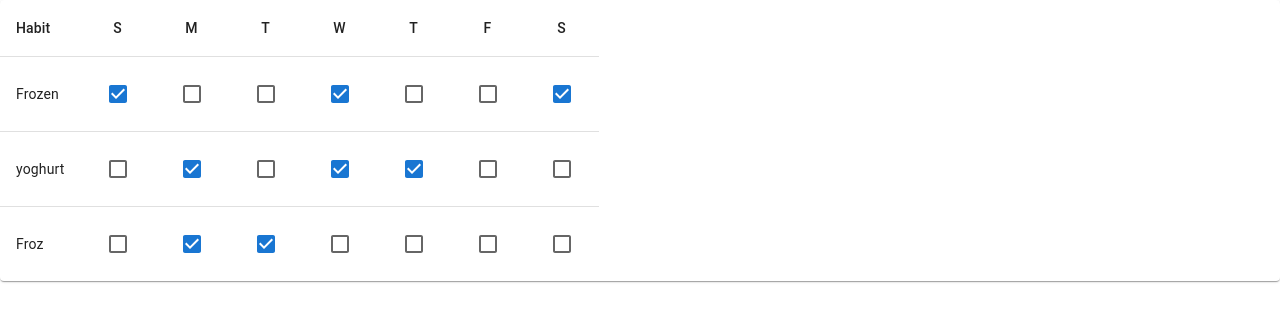
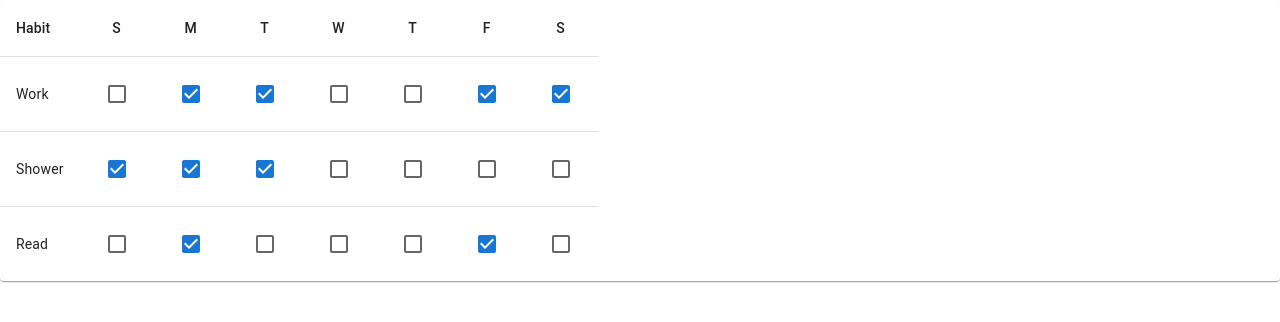
Before and after one commit to Blizzcane/Routinery, a Next.js app: page /Routines in a window 1280 px wide. Shown: the top 322 px of the page. Built offline with nearby package versions, Linux system fonts and the light colour scheme.

Commit message:
adding state to routines

```diff
--- a/pages/Routines.js
+++ b/pages/Routines.js
@@ -1,4 +1,4 @@
-import * as React from "react";
+import React, { useState } from "react";
 import {
   Checkbox,
   Paper,
@@ -49,6 +49,23 @@ const rows = [
 ];
 
 const Routines = () => {
+  const [routines, setRoutines] = useState([
+    { name: "Work", days: [false, true, true, false, false, true, true] },
+    { name: "Shower", days: [true, true, true, false, false, false, false] },
+    { name: "Read", days: [false, true, false, false, false, true, false] },
+  ]);
+
+  const onChange = (name, day) => {
+    const newState = routines.map((obj) => {
+      if (obj.name === name) {
+        const newDays = obj.days;
+        newDays[day] = !newDays[day];
+        return { ...obj, newDays };
+      }
+    });
+    setRoutines(newState);
+  };
+
   return (
     <TableContainer component={Paper}>
       <Table sx={{ maxWidth: 500 }} aria-label="simple table">
@@ -63,35 +80,22 @@ const Routines = () => {
           </TableRow>
         </TableHead>
         <TableBody>
-          {rows.map((row) => (
+          {routines.map(({ name, days }) => (
             <TableRow
-              key={row.name}
+              key={name}
               sx={{ "&:last-child td, &:last-child th": { border: 0 } }}
             >
               <TableCell component="th" scope="row">
-                {row.name}
-              </TableCell>
-              <TableCell align="center">
-                <Checkbox checked={row.sunday} />
-              </TableCell>
-              <TableCell align="center">
-                <Checkbox checked={row.monday} />
-              </TableCell>
-              <TableCell align="center">
-                <Checkbox checked={row.tuesday} />
-              </TableCell>
-              <TableCell align="center">
-                <Checkbox checked={row.wednesday} />
-              </TableCell>
-              <TableCell align="center">
-                <Checkbox checked={row.thursday} />
-              </TableCell>
-              <TableCell align="center">
-                <Checkbox checked={row.friday} />
-              </TableCell>
-              <TableCell align="center">
-                <Checkbox checked={row.saturday} />
-              </TableCell>
+                {name}
+              </TableCell>{" "}
+              {days.map((day, idx) => (
+                <TableCell align="center" key={"day" + idx}>
+                  <Checkbox
+                    onChange={() => onChange(name, idx)}
+                    checked={day}
+                  />
+                </TableCell>
+              ))}
             </TableRow>
           ))}
         </TableBody>
```
